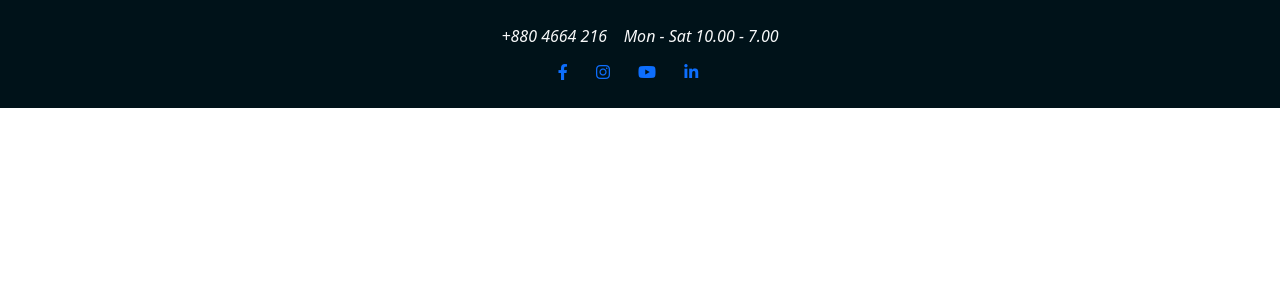
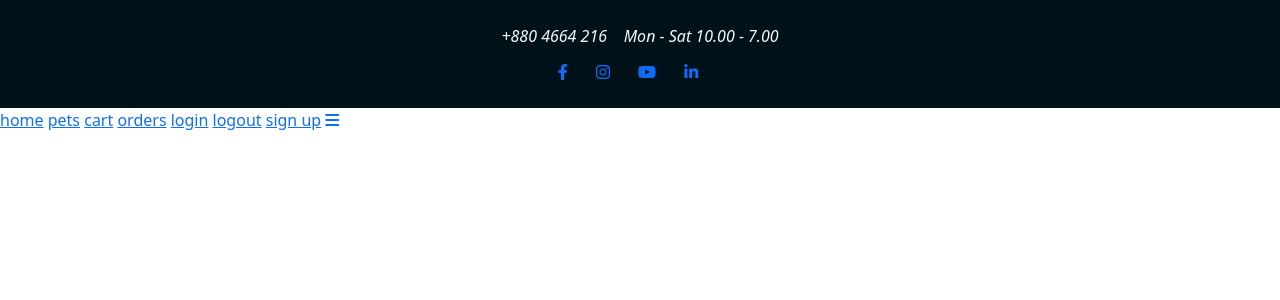
Before and after one commit to johnclamy/petstoreproject, a Django app: template petstore/templates/layout.html in a window 1280 px wide. Shown: the top 300 px of the page. Run offline with Django 5.2, Linux system fonts and the light colour scheme; the template is opened without the code that fills it, so the values that code supplies are empty; some libraries are stand-ins or nearby versions.

Commit message:
set the nav links for the navigation section

```diff
--- a/petstore/templates/layout.html
+++ b/petstore/templates/layout.html
@@ -25,7 +25,18 @@
                     </b>
                 </address>
             </section>
-            <nav></nav>
+            <nav class="nav-links">
+                <a href="" class="nav-links__item active">home</a>
+                <a href="" class="nav-links__item">pets</a>
+                <a href="" class="nav-links__item">cart</a>
+                <a href="" class="nav-links__item">orders</a>
+                <a href="" class="nav-links__item">login</a>
+                <a href="" class="nav-links__item">logout</a>
+                <a href="" class="nav-links__item">sign up</a>
+                <a href="javascript:void(0);" class="icon" onclick="myFunction()">
+                    <i class="fa fa-bars"></i>
+                </a>
+            </nav>
         </header>
 
         <div class="nunito-sans-typography">
```
